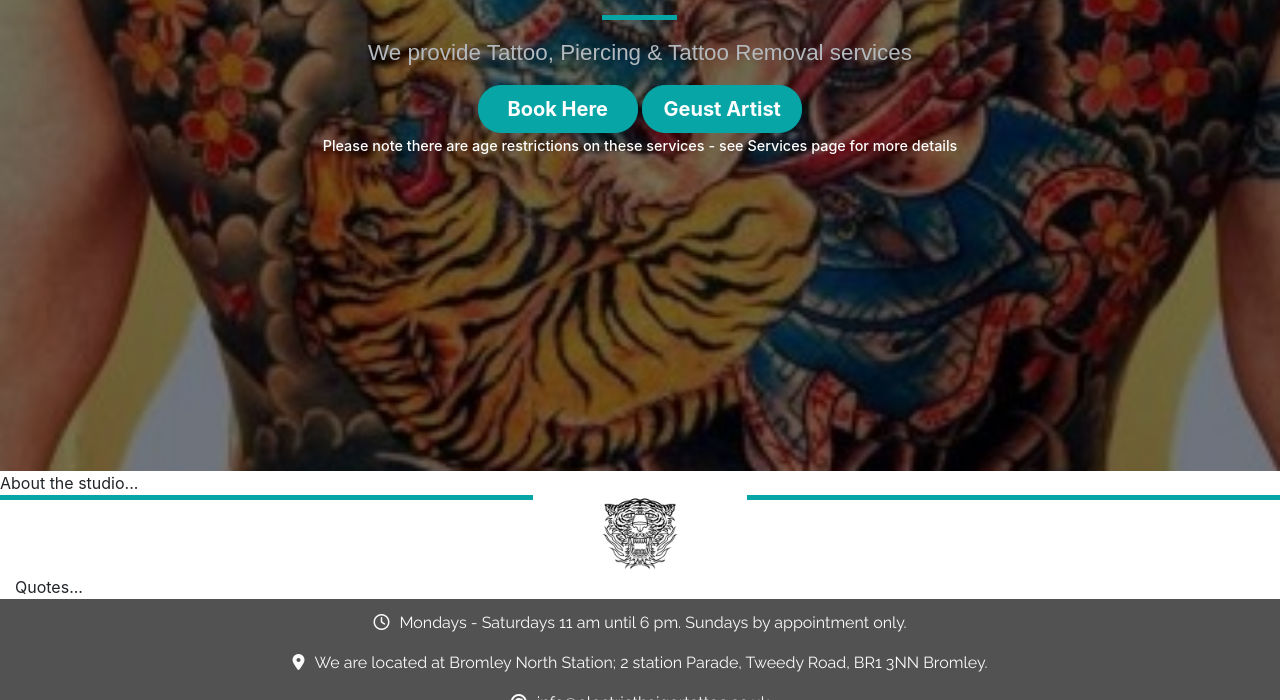
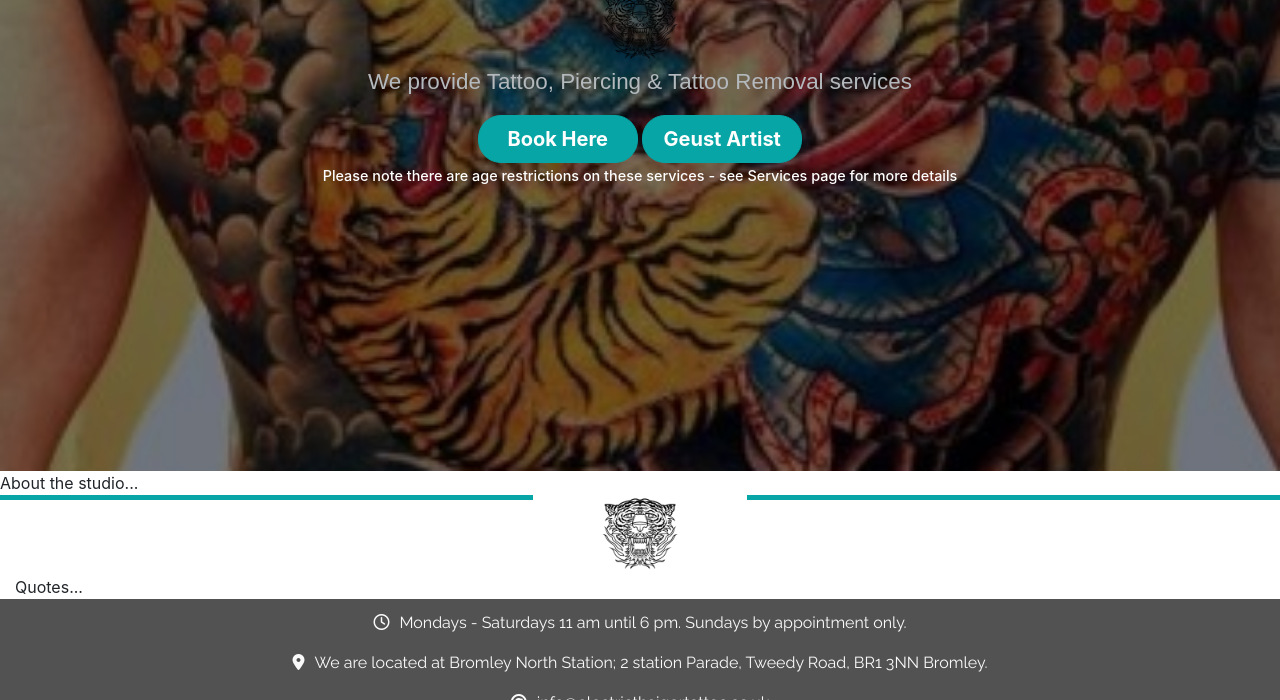
Before and after one commit to JCWBiles/Electric-Thaiger-Tattoo, a plain HTML site: page index.html in a window 1280 px wide. Shown: the part 529-1229 px from the top of the page. Drawn offline with nearby package versions, Linux system fonts and the light colour scheme.

Commit message:
removed block-divider--teal as unecessary code. just need block-divider

```diff
--- a/assests/css/style.css
+++ b/assests/css/style.css
@@ -111,23 +111,13 @@ header {
 
 /*---------------------------------------------------block dividers*/
 
+.block-divider-container {}
+
 .block-divider {
     width: 75px;
     height: 5px;
     border: 0;
-    background-color: #444;
-
-    display: flex;
-    align-items: center;
-    justify-content: center;
-}
-
-.block-divider--teal {
     background-color: #07a5a5;
-
-    display: flex;
-    align-items: center;
-    justify-content: center;
 }
 
 .block-divider--logo {
--- a/index.html
+++ b/index.html
@@ -75,7 +75,13 @@
             <div class="col-12">
                 <section class="callout jumbotron text-center">
                     <h1 class="jumbotron-header">Welcome to Electric Thaiger Tattoo</h1>
-                    <hr class="block-divider block-divider--teal">
+                    <div class="container-fluid block-divider-container">
+                        <div class="row">
+                            <div class="col-5 block-divider"></div>
+                            <div class=" col-2 block-divider--logo"></div>
+                            <div class="col-5 block-divider"></div>
+                        </div>
+                    </div>
                     <p class="lead">We provide Tattoo, Piercing & Tattoo Removal services</p>
                     <button class="btn btn-lg btn--cta btn--teal" data-toggle="modal" data-target="#signUpModal">Book Here</button>
                     <button class="btn btn-lg btn--cta btn--teal" data-toggle="modal" data-target="#signUpModal">Geust Artist</button>
@@ -96,11 +102,11 @@
 
     <!-- -- /.About -- -->
 
-    <div class="container-fluid">
+    <div class="container-fluid block-divider-container">
         <div class="row">
-            <div class="col-5 block-divider block-divider--teal"></div>
+            <div class="col-5 block-divider"></div>
             <div class=" col-2 block-divider--logo "></div>
-            <div class="col-5 block-divider block-divider--teal"></div>
+            <div class="col-5 block-divider"></div>
         </div>
     </div>
 
```
